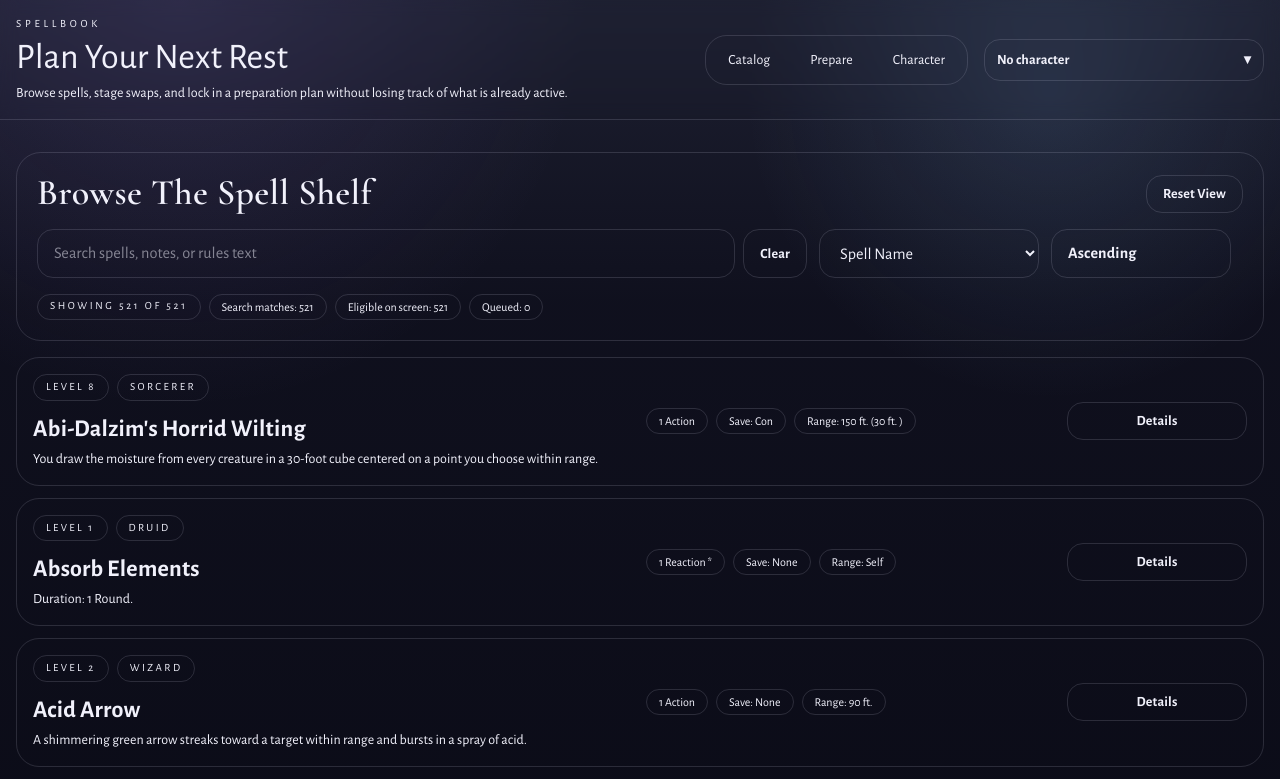
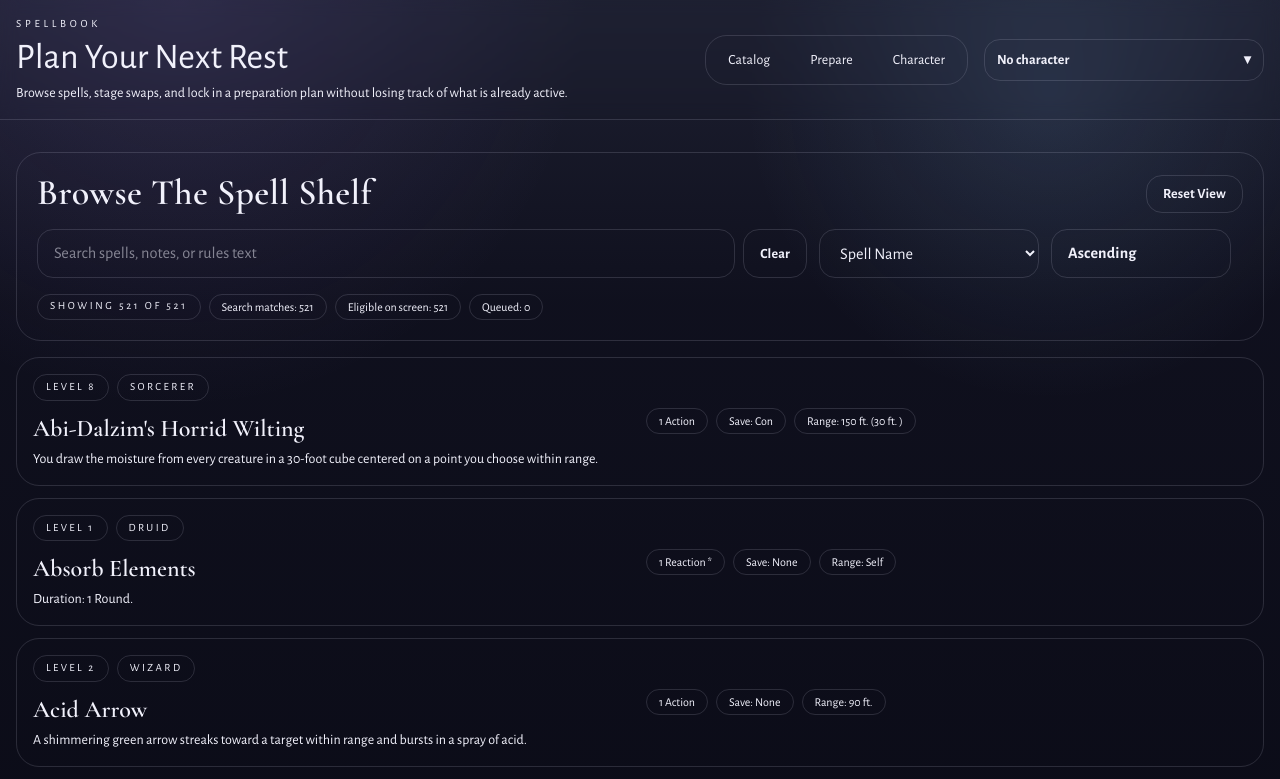
Before and after one commit to ABZerra/spellbook-v2, a React (Vite) app in the folder apps/web/: page /catalog in a window 1280 px wide. Shown: the top 779 px of the page. Built offline with nearby package versions, Linux system fonts and the light colour scheme.

Commit message:
feat: make spell cards clickable, remove Details button

```diff
--- a/apps/web/src/app/pages/CatalogPage.tsx
+++ b/apps/web/src/app/pages/CatalogPage.tsx
@@ -306,7 +306,17 @@ export function CatalogPage() {
           return (
             <article
               key={spell.id}
-              className="rounded-[1.45rem] border border-border-dark bg-bg-1/92 p-4 transition-colors hover:border-gold-soft/40 hover:bg-bg-1"
+              role="button"
+              tabIndex={0}
+              aria-label={`View details for ${spell.name}`}
+              className="cursor-pointer rounded-[1.45rem] border border-border-dark bg-bg-1/92 p-4 transition-colors hover:border-gold-soft/40 hover:bg-bg-1"
+              onClick={() => setSelectedSpellId(spell.id)}
+              onKeyDown={(event) => {
+                if (event.key === 'Enter' || event.key === ' ') {
+                  event.preventDefault();
+                  setSelectedSpellId(spell.id);
+                }
+              }}
             >
               <div className="flex flex-col gap-4 lg:grid lg:grid-cols-[minmax(0,1.4fr)_minmax(0,0.95fr)_180px] lg:items-center">
                 <div className="space-y-3">
@@ -334,15 +344,9 @@ export function CatalogPage() {
                   </div>
 
                   <div>
-                    <button
-                      type="button"
-                      className="text-left font-display text-2xl text-text transition-colors hover:text-gold"
-                      title={spell.name}
-                      aria-label={`Inspect ${spell.name}`}
-                      onClick={() => setSelectedSpellId(spell.id)}
-                    >
+                    <h3 className="text-left font-display text-2xl text-text">
                       {spell.name}
-                    </button>
+                    </h3>
                     <p className="mt-1 max-w-3xl text-sm text-text-muted">{getSpellExcerpt(spell.notes || '', spell.description || '')}</p>
                   </div>
                 </div>
@@ -371,6 +375,7 @@ export function CatalogPage() {
                       title={presentation.helperText}
                       aria-label={presentation.helperText}
                       onClick={(event) => {
+                        event.stopPropagation();
                         event.preventDefault();
                         void onQueueToggle(spell.id);
                       }}
@@ -378,13 +383,6 @@ export function CatalogPage() {
                       {presentation.actionLabel}
                     </button>
                   ) : null}
-                  <button
-                    type="button"
-                    className="rounded-2xl border border-border-dark bg-bg px-4 py-2 text-sm text-text-muted transition-colors hover:bg-bg-2 hover:text-text"
-                    onClick={() => setSelectedSpellId(spell.id)}
-                  >
-                    Details
-                  </button>
                 </div>
               </div>
             </article>
```
